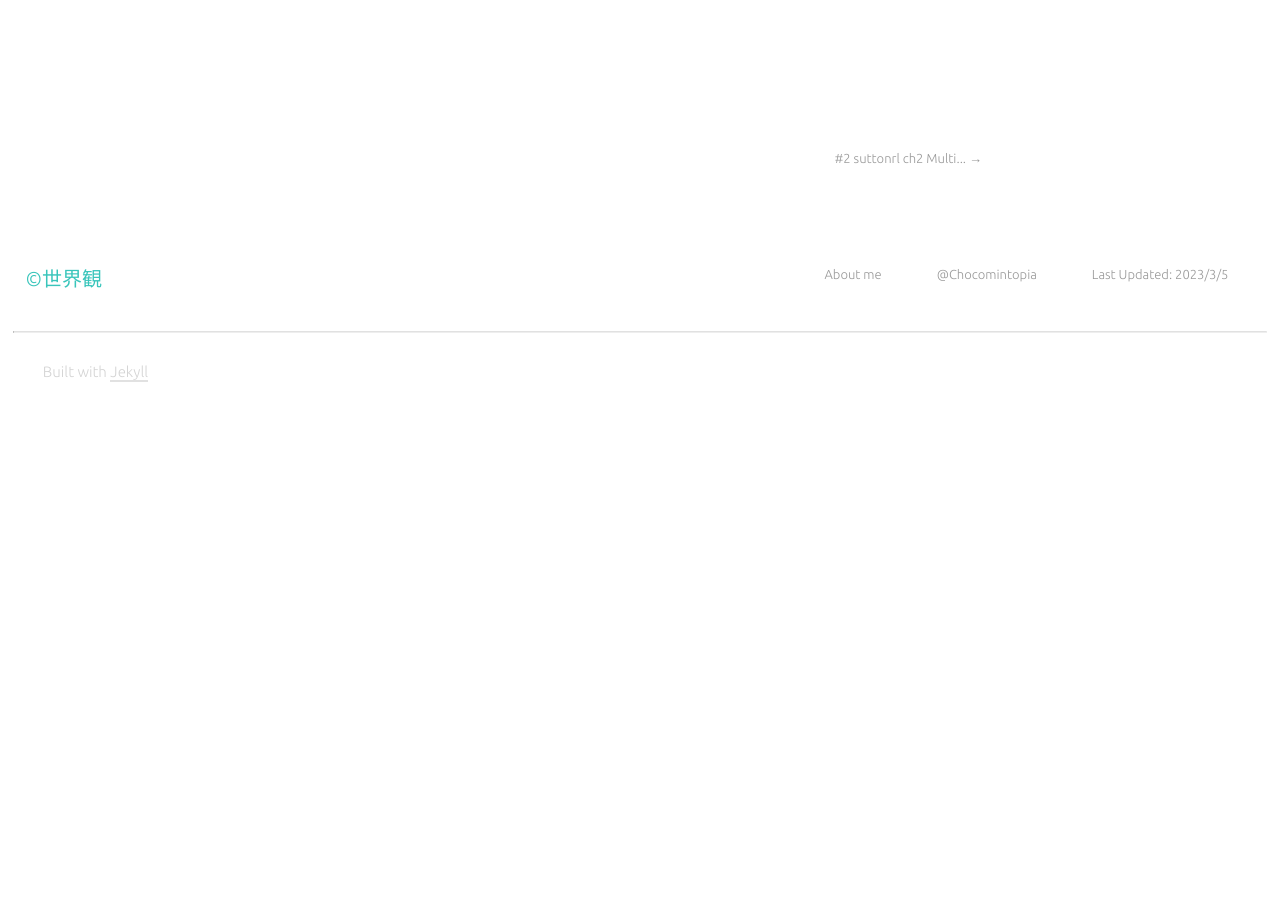
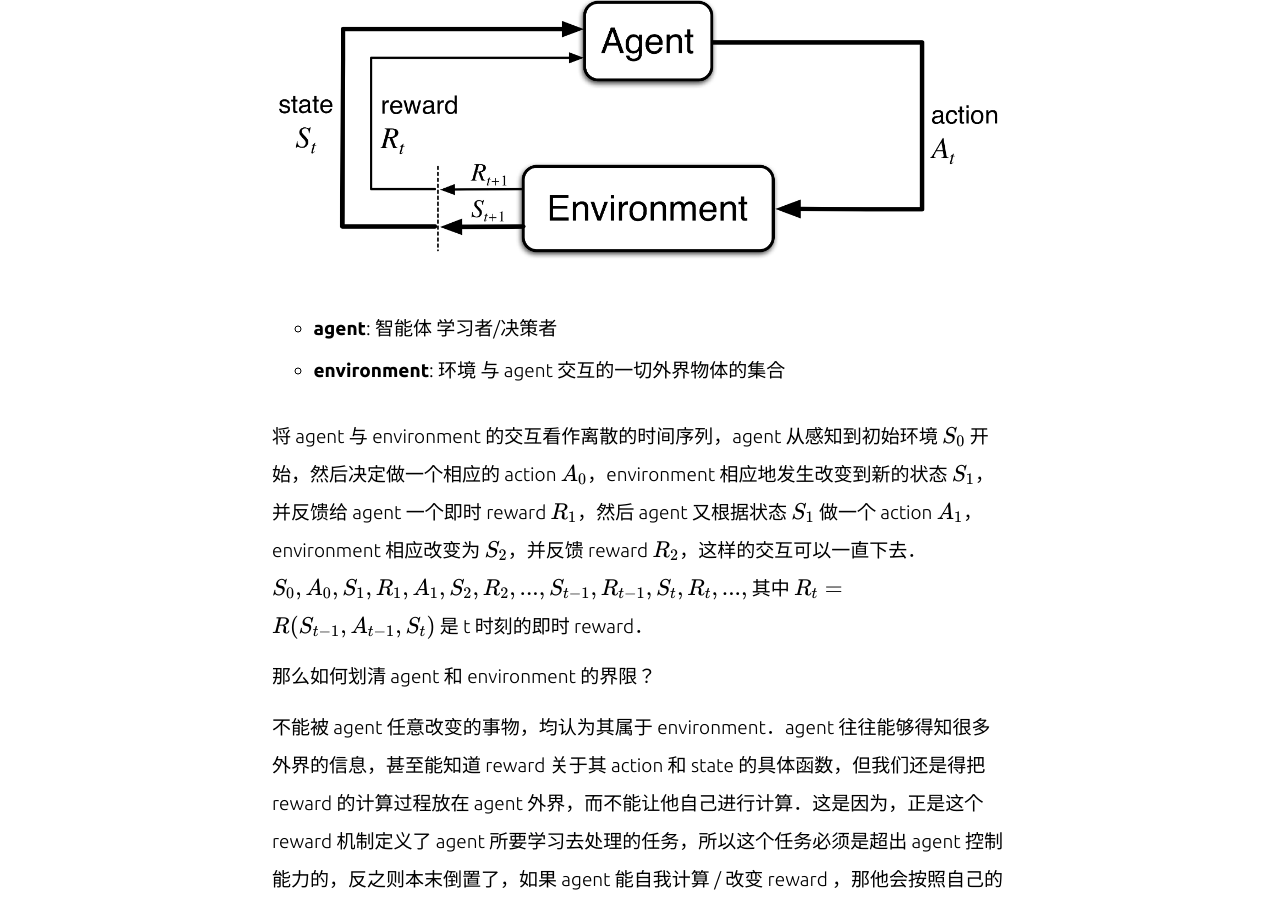
Before and after one commit to Chocomintopia/Chocomintopia.Github.io, a Jekyll site: the page built from _posts/2023-03-01-#3 SuttonRL ch3-Finite Markov Decision Processes.md, in a window 1280 px wide and 900 px high, scrolled down 558 px. Built offline with Jekyll 4.4.1, drawn with Linux system fonts in a browser that asks for light colours; nearby versions of some CDN libraries; a script that is not in the unit is left out; before the commit the page ends 963 px from its top, so only the background shows below that; some of the changed text lies outside the part shown.

Commit message:
update 2023/3/2

```diff
--- a/_posts/2023-03-01-#3 SuttonRL ch3-Finite Markov Decision Processes.md
+++ b/_posts/2023-03-01-#3 SuttonRL ch3-Finite Markov Decision Processes.md
@@ -0,0 +1,66 @@
+本章介绍有限马尔可夫决策过程（finite MDPs）．
+
+会涉及到 ch2 提到的评估反馈，但现在也会开始考虑问题与环境的联系，也就是在不同情境下去做不同的选择．MDPs 是决策序列的一种经典形式化模型，其中的行动不仅会影响当前的即时 reward，也会通过未来的 reward 影响后续的情况或状态．
+
+
+
+#### 3.1 The Agent–Environment Interface
+
+![finite MDPs](/images/3_finite MDPs.PNG)
+
+- **agent**: 智能体 学习者/决策者
+- **environment**: 环境 与 agent 交互的一切外界物体的集合
+
+将 agent 与 environment 的交互看作离散的时间序列，agent 从感知到初始环境 $$S_0$$ 开始，然后决定做一个相应的 action $$A_0$$，environment 相应地发生改变到新的状态 $$S_1$$，并反馈给 agent 一个即时 reward $$R_1$$，然后 agent 又根据状态 $$S_1$$ 做一个 action $$A_1$$，environment 相应改变为 $$S_2$$，并反馈 reward $$R_2$$，这样的交互可以一直下去．
+$$
+S_0,A_0,S_1,R_1,A_1,S_2,R_2,...,S_{t-1},R_{t-1},S_t,R_t,...,
+$$
+其中 $$R_t=R(S_{t-1},A_{t-1},S_t)$$ 是 t 时刻的即时 reward．
+
+那么如何划清 agent 和 environment 的界限？
+
+不能被 agent 任意改变的事物，均认为其属于 environment．agent 往往能够得知很多外界的信息，甚至能知道 reward 关于其 action 和 state 的具体函数，但我们还是得把 reward 的计算过程放在 agent 外界，而不能让他自己进行计算．这是因为，正是这个 reward 机制定义了 agent 所要学习去处理的任务，所以这个任务必须是超出 agent 控制能力的，反之则本末倒置了，如果 agent 能自我计算 / 改变 reward ，那他会按照自己的一些「理解」去学习问题，而没有面对问题的「客观本质」去学习．
+
+所以，agent 与 environment 的界限，代表着 学习者 / 决策体 的绝对控制权，而不是其掌握的 知识 / 信息．而一旦确定好三个关键因素 state、action、reward，就意味着这个界限已被确定下来．
+
+任何 goal-directed 的学习问题，都可以简化为三个信号在 agent 和 environment 间前后传递的模型：
+
+- the actions: “the choices made by the agent”
+- the states: “the basis on which the choices are made”
+- the rewards: “the agent’s goal”
+
+##### Example: Recycling Robot
+
+举一个清洁机器人的例子来展示 actions、states、rewards 在具体问题中是什么．
+
+机器人的主要目标是持续清洁垃圾，但要注意电量不被用完，所以有时需要回去充电：
+
+*actions:*
+
+- 活动起来去搜寻垃圾（耗电）
+- 保持在原地等人来捡垃圾（不耗电）
+- 回去充电
+
+*states:*
+
+- 电池状态
+
+*rewards:*
+
+- 如果清洁了垃圾，反馈一个正值 reward
+- 如果耗尽电量而没能及时返回充电，反馈一个较大负值作为惩罚
+- 其余情况反馈 0 值 reward
+
+
+
+#### 3.2 Goals and Rewards
+
+
+
+参考：
+
+[sutton RL2020](http://incompleteideas.net/sutton/book/RLbook2020.pdf)
+
+[zhangwpblog RLAI_3](https://www.zhangwp.com/notes/book-reading/RLAI/RLAI_3)
+
+[nndl ch14](https://nndl.github.io/nndl-book.pdf)
```
Also changed, not shown: _posts/2023-02-28-#2 SuttonRL ch2-Multi armed Bandits.md (+1 -1 lines), images/3_finite MDPs.PNG (added).
